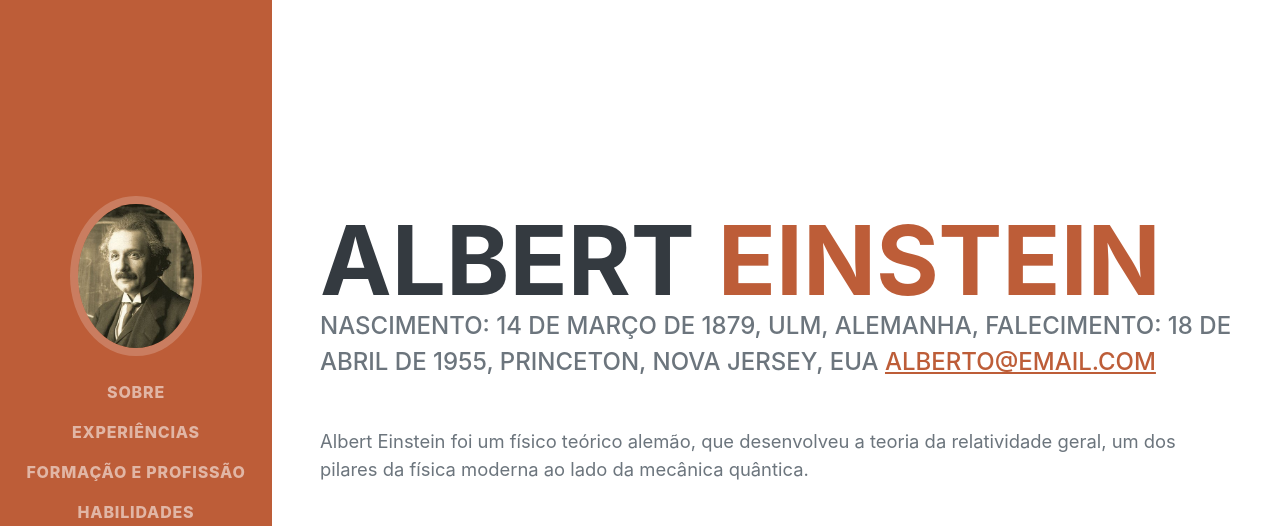
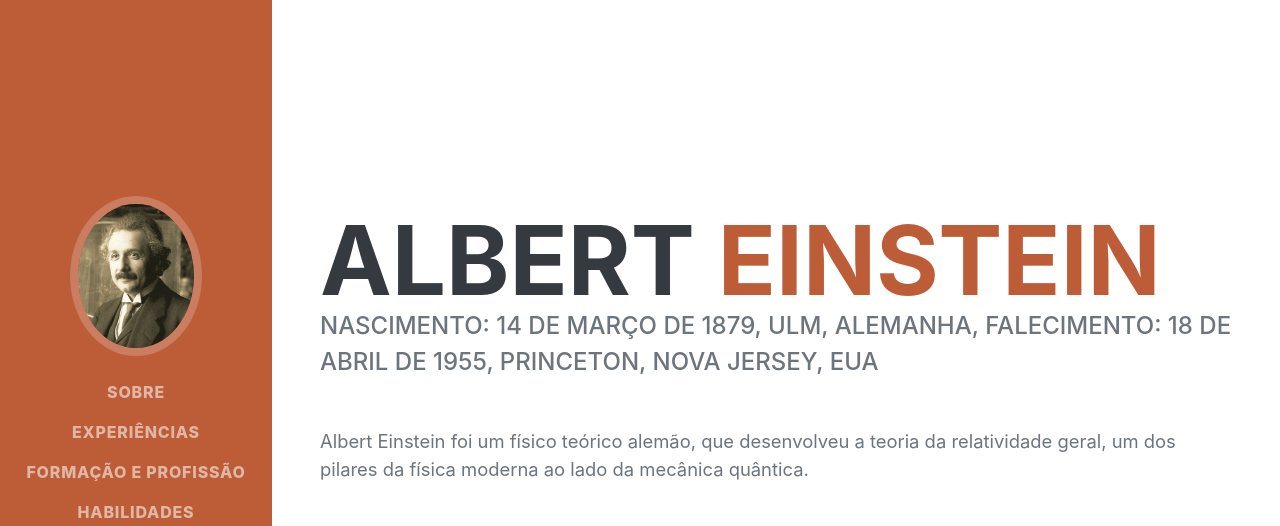
Before and after one commit to Peustart/t, a plain HTML site: page index.html in a window 1280 px wide. Shown: the top 526 px of the page. Drawn offline with nearby package versions, Linux system fonts and the light colour scheme; a web font is replaced by a local one.

Commit message:
Add files via upload

```diff
--- a/index.html
+++ b/index.html
@@ -46,7 +46,6 @@
                     <div class="subheading mb-5">
                         Nascimento: 14 de março de 1879, Ulm, Alemanha,
                         Falecimento: 18 de abril de 1955, Princeton, Nova Jersey, EUA
-                        <a href="mailto:Alberto@email.com">Alberto@email.com</a>
                     </div>
                     <p class="lead mb-5">Albert Einstein foi um físico teórico alemão, que desenvolveu a teoria da relatividade geral, um dos pilares da física moderna ao lado da mecânica quântica.</p>
                     <div class="social-icons">
```
